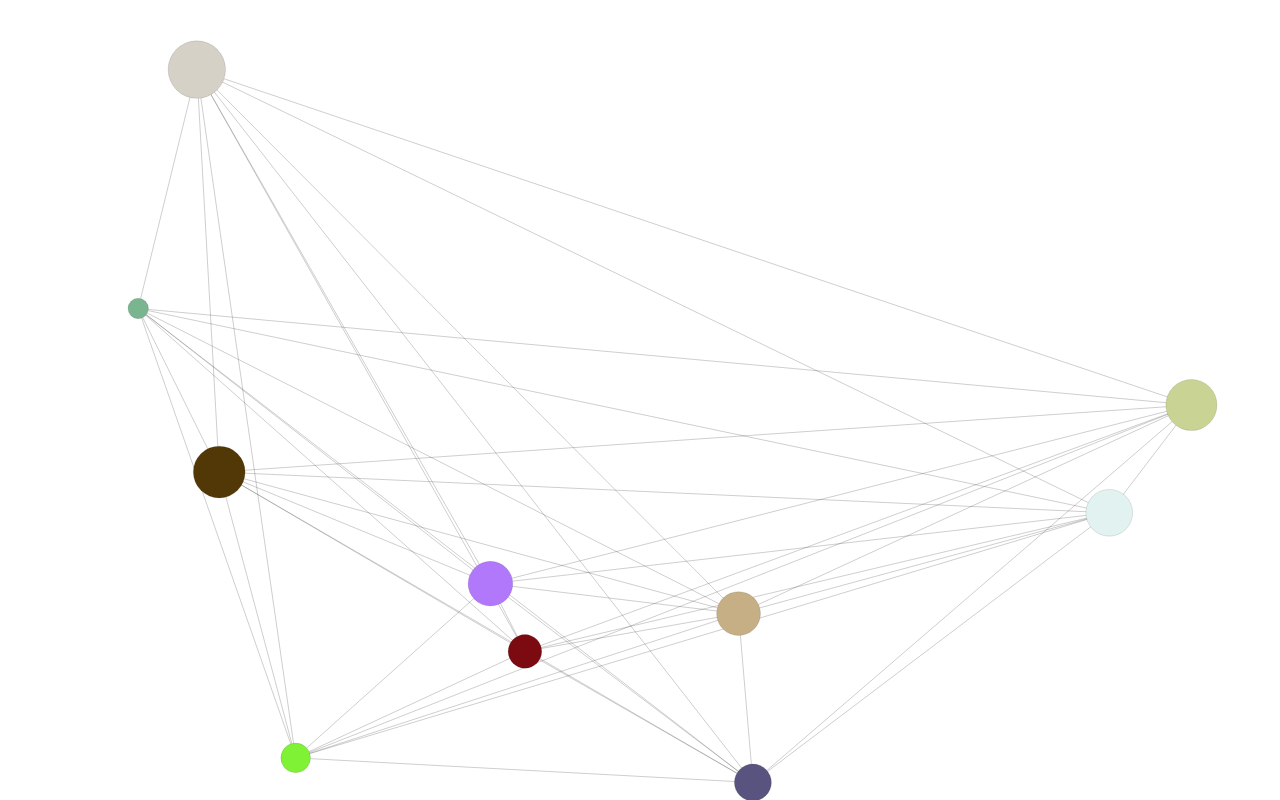
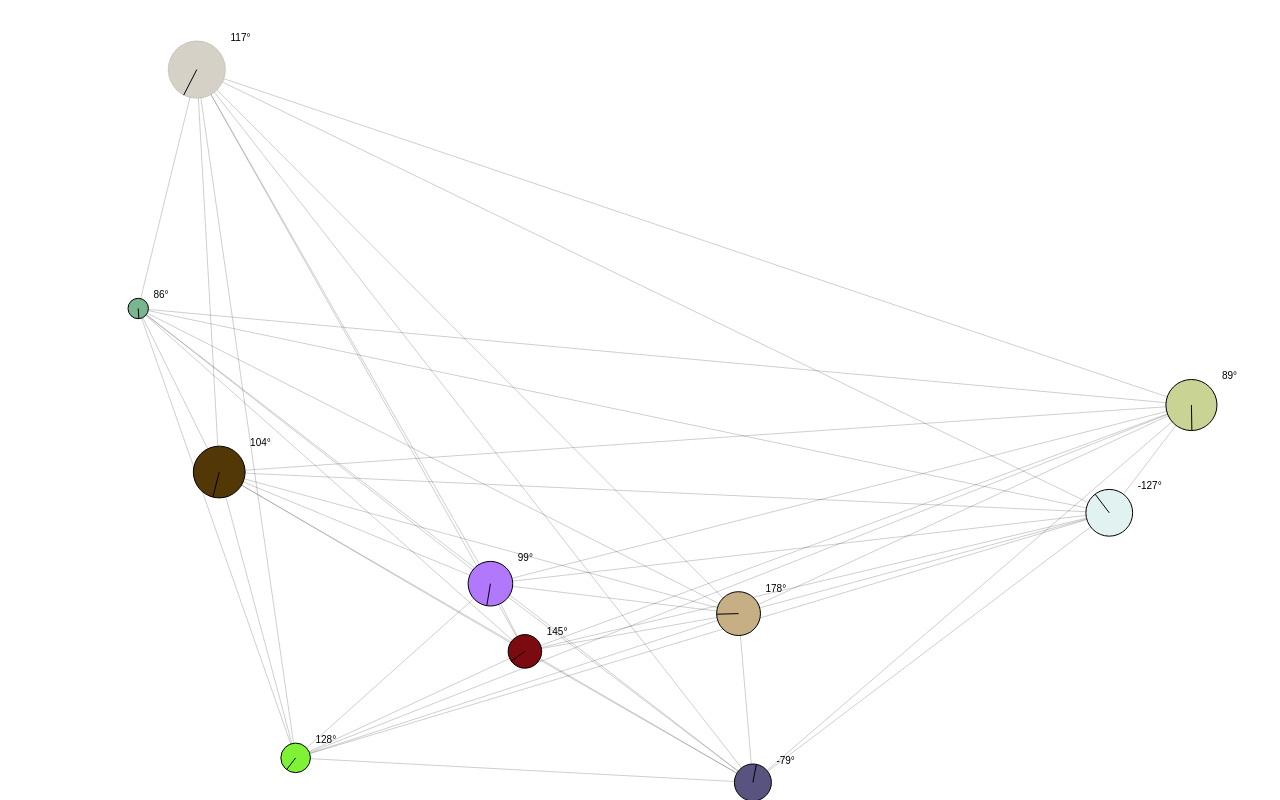
Before and after one commit to speedyfriend67/Physics-engine-test-1, a plain HTML site: page index.html in a window 1280 px wide. Drawn offline with Linux system fonts and the light colour scheme.

Commit message:
Update index.html

```diff
--- a/index.html
+++ b/index.html
@@ -3,7 +3,7 @@
 <head>
   <meta charset="UTF-8">
   <meta name="viewport" content="width=device-width, initial-scale=1.0">
-  <title>Colliding Engines with Gravity and Connecting Lines</title>
+  <title>Colliding Engines with Gravity, Connecting Lines, and Directions</title>
   <style>
     body {
       margin: 0;
@@ -15,9 +15,9 @@
   </style>
 </head>
 <body>
-  <canvas id="lineCanvas"></canvas>
+  <canvas id="directionCanvas"></canvas>
   <script>
-    const canvas = document.getElementById('lineCanvas');
+    const canvas = document.getElementById('directionCanvas');
     const ctx = canvas.getContext('2d');
     const width = window.innerWidth;
     const height = window.innerHeight;
@@ -38,11 +38,28 @@
       }
 
       draw() {
+        // Draw particle
         ctx.beginPath();
         ctx.arc(this.x, this.y, this.radius, 0, Math.PI * 2);
         ctx.fillStyle = this.color;
         ctx.fill();
         ctx.stroke();
+
+        // Draw direction indicator
+        const direction = Math.atan2(this.velocity.y, this.velocity.x);
+        const indicatorX = this.x + this.radius * Math.cos(direction);
+        const indicatorY = this.y + this.radius * Math.sin(direction);
+        ctx.beginPath();
+        ctx.moveTo(this.x, this.y);
+        ctx.lineTo(indicatorX, indicatorY);
+        ctx.strokeStyle = 'black';
+        ctx.stroke();
+
+        // Display direction in degrees
+        const degrees = (direction * 180) / Math.PI;
+        ctx.font = '10px Arial';
+        ctx.fillStyle = 'black';
+        ctx.fillText(`${degrees.toFixed(0)}°`, this.x + this.radius + 5, this.y - this.radius);
       }
 
       update() {
```
